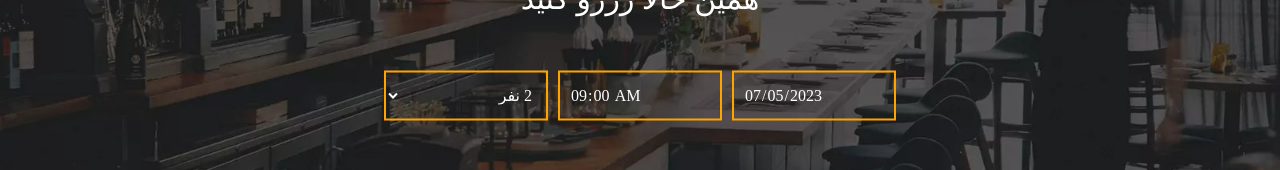
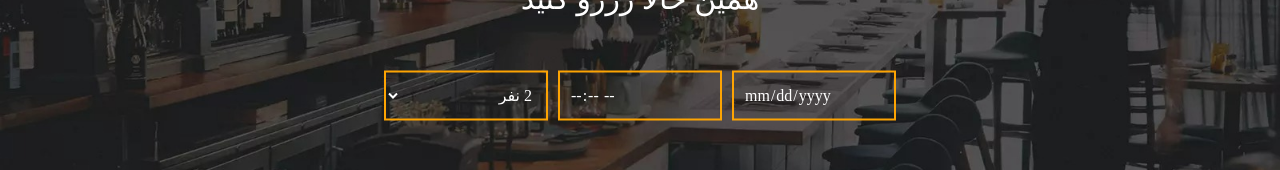
Before and after one commit to amirhpy/Restaurant-Landing, a React (Create React App) app: page / in a window 1280 px wide. Shown: the part 5122-5292 px from the top of the page. Built offline with nearby package versions, Linux system fonts and the light colour scheme.

Commit message:
published v1 application

```diff
--- a/public/index.html
+++ b/public/index.html
@@ -24,7 +24,7 @@
       work correctly both with client-side routing and a non-root public URL.
       Learn how to configure a non-root public URL by running `npm run build`.
     -->
-    <title>React App</title>
+    <title>کافه رستوران پارس</title>
   </head>
   <body>
     <noscript>You need to enable JavaScript to run this app.</noscript>
--- a/src/components/Reservations/Reservations.js
+++ b/src/components/Reservations/Reservations.js
@@ -1,14 +1,22 @@
-import React from 'react';
+import React, { useState } from 'react';
 
 const Reservations = () => {
+    const [data, setData] = useState({
+        date: '',
+        time: '',
+        select: ''
+    })
+    const changeHandler = event => {
+        setData({...data, [event.target.name]: event.target.value})
+    }
     return (
         <div id='reservations' className="w-full h-[70vh] relative bg-fixed bg-right bg-no-repeat bg-cover bg-[url('./assets/img/reservations.jpg')]">
             <div className='w-4/5 text-white-0 flex flex-col items-center translate-x-[-50%] translate-y-[-50%] absolute left-[50%] top-[50%]'>
                 <h3 className='text-[30px]'>همین حالا رزرو کنید</h3>
                 <div className='w-full font-Vazir-digit flex flex-col my-[50px] sm:w-4/5 sm:flex-row lg:w-1/2'>
-                    <input className='flex-1 p-[10px] bg-transparent-0 border-2 border-orange-0 outline-none' type='date' value="2023-07-05" />
-                    <input className='flex-1 p-[10px] bg-transparent-0 border-2 border-orange-0 outline-none my-[10px] sm:my-0 sm:mx-[10px]' type='time' value='09:00' min='09:00' max='12:00' />
-                    <select className='flex-1 p-[10px] bg-transparent-0 border-2 border-orange-0 outline-none' name="person">
+                    <input name='date' value={data.date} onChange={changeHandler} className='flex-1 p-[10px] bg-transparent-0 border-2 border-orange-0 outline-none' type='date' />
+                    <input name='time' value={data.time} onChange={changeHandler} className='flex-1 p-[10px] bg-transparent-0 border-2 border-orange-0 outline-none my-[10px] sm:my-0 sm:mx-[10px]' type='time' />
+                    <select name='select' value={data.select} onChange={changeHandler} className='flex-1 p-[10px] bg-transparent-0 border-2 border-orange-0 outline-none'>
                         <option className='text-[#000]' value="person_2">2 نفر</option>
                         <option className='text-[#000]' value="person_3">3 نفر</option>
                         <option className='text-[#000]' value="person_4">4 نفر</option>
```
